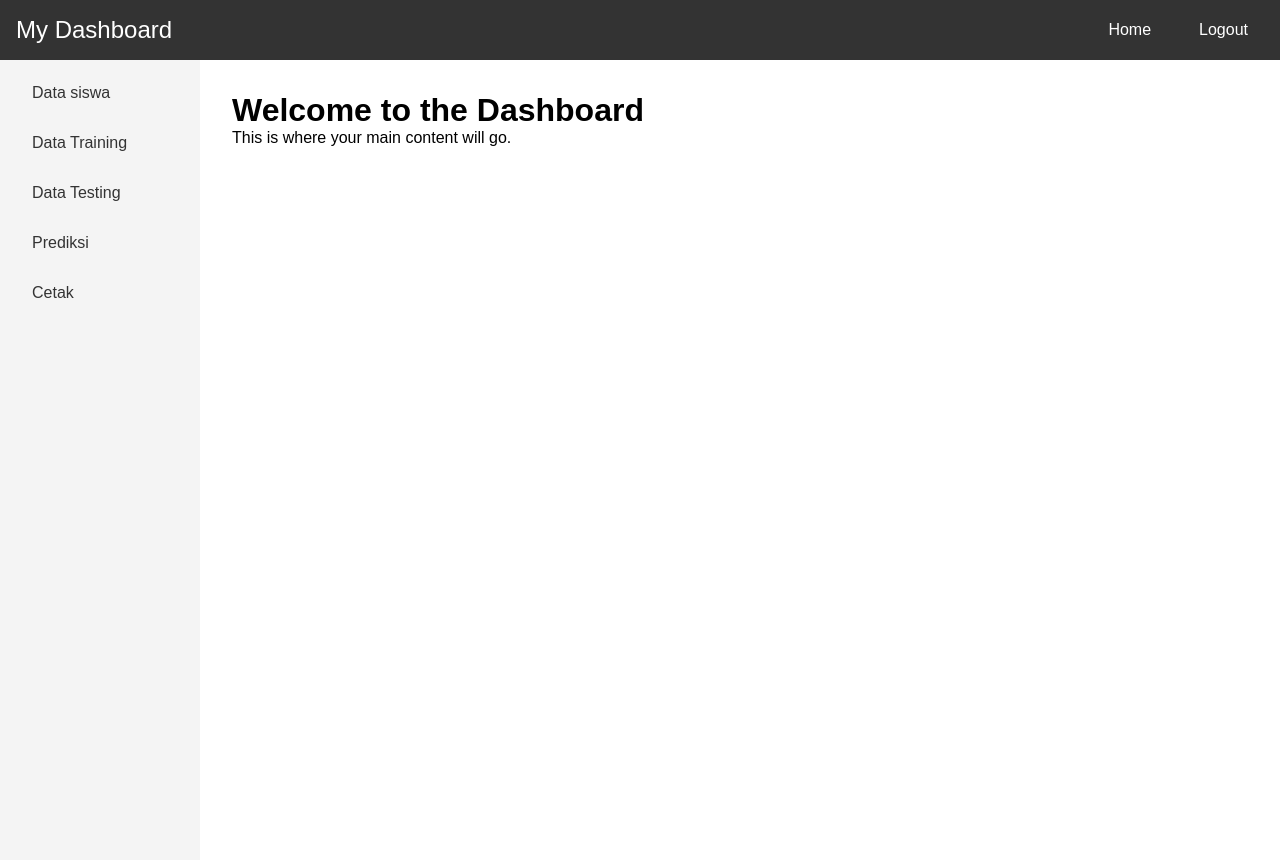
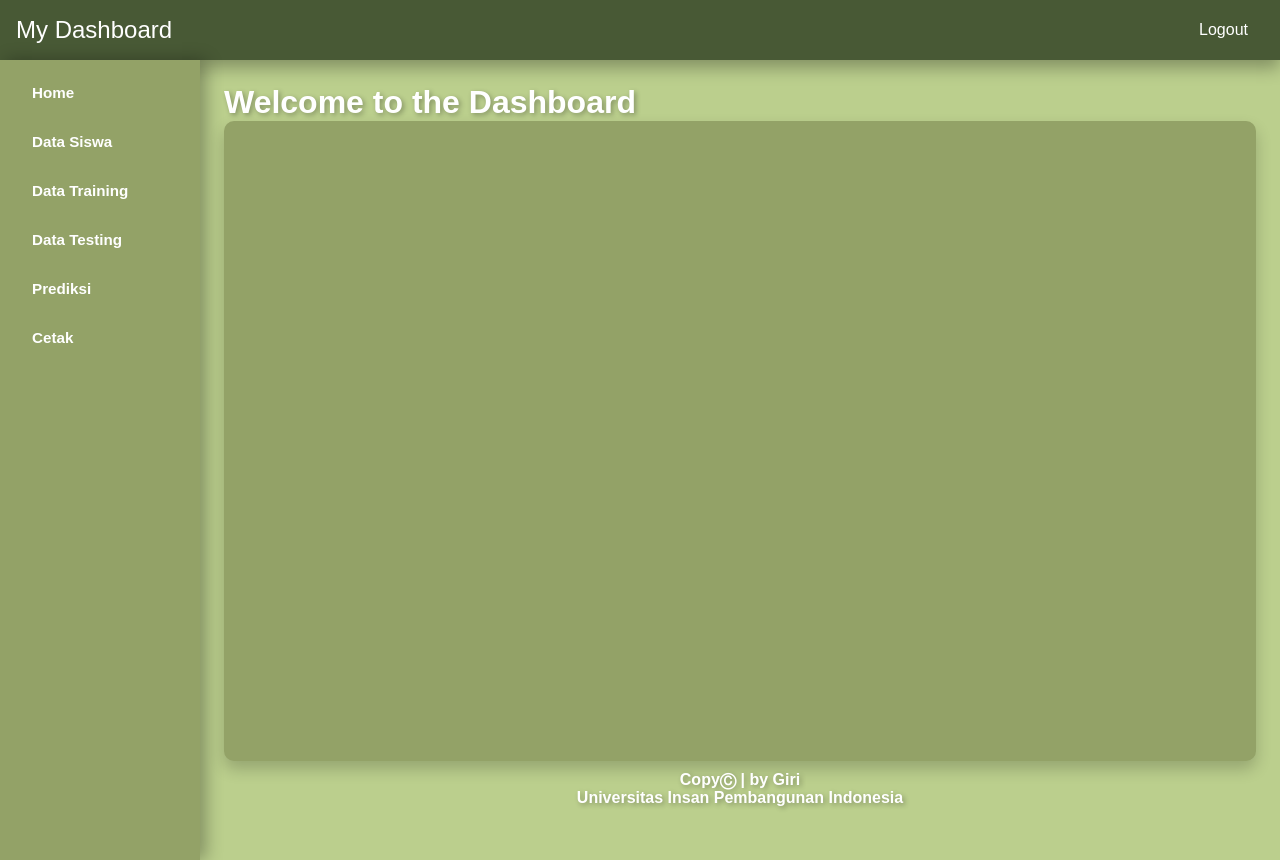
Before and after one commit to Tois286/J2-C45, a PHP site: page / in a window 1280 px wide. Run offline with PHP 8.4, Linux system fonts and the light colour scheme.

Commit message:
green attack

```diff
--- a/index.php
+++ b/index.php
@@ -1,19 +1,10 @@
-<!DOCTYPE html>
-<html lang="en">
-
-<head>
-    <meta charset="UTF-8">
-    <meta name="viewport" content="width=device-width, initial-scale=1.0">
-    <title>Dashboard</title>
-    <link rel="stylesheet" href="src/css/style.css">
-</head>
+<?php include 'modul/header.php' ?>
 
 <body>
     <!-- Navbar -->
     <nav class="navbar">
         <div class="navbar-brand">My Dashboard</div>
         <ul class="navbar-nav">
-            <li><a href="#home">Home</a></li>
             <li><a href="#logout">Logout</a></li>
         </ul>
     </nav>
@@ -21,29 +12,57 @@
     <div class="dashboard">
         <div class="sidebar">
             <ul>
-                <li><a href="#overview">Data siswa</a></li>
+                <li><a href="#home" onclick="showContent('home')">Home</a></li>
+                <li><a href="#dataSiswa" onclick="showContent('dataSiswa')">Data Siswa</a></li>
                 <li class="dropdown" id="data-training">
                     <a href="#">Data Training</a>
                     <div class="dropdown-content" id="submenu-training">
-                        <a href="#">Proses C4.5</a>
-                        <a href="#">Pohon keputusan</a>
+                        <a href="#" onclick="showContent('prosesC45')">Proses C4.5</a>
+                        <a href="#" onclick="showContent('pohonKeputusan')">Pohon Keputusan</a>
                     </div>
                 </li>
                 <li class="dropdown" id="data-testing">
                     <a href="#">Data Testing</a>
                     <div class="dropdown-content" id="submenu-testing">
-                        <a href="#">Proses Testing</a>
-                        <a href="#">Hasil Testing</a>
+                        <a href="#" onclick="showContent('prosesTesting')">Proses Testing</a>
+                        <a href="#" onclick="showContent('hasilTesting')">Hasil Testing</a>
                     </div>
                 </li>
-                <li><a href="#analytics">Prediksi</a></li>
-                <li><a href="#export">Cetak</a></li>
+                <li><a href="#analytics" onclick="showContent('analytics')">Prediksi</a></li>
+                <li><a href="#export" onclick="showContent('export')">Cetak</a></li>
             </ul>
         </div>
 
-        <div class="content">
-            <h1>Welcome to the Dashboard</h1>
-            <p>This is where your main content will go.</p>
+        <div class="content" id="home" style="display: none;">
+            <?php include 'view/home.php' ?>
+        </div>
+
+        <div class="content" id="dataSiswa" style="display: none;">
+            <?php include 'view/dataSiswa.php' ?>
+        </div>
+
+        <div class="content" id="prosesC45" style="display: none;">
+            <?php include 'view/c45.php' ?>
+        </div>
+
+        <div class="content" id="pohonKeputusan" style="display: none;">
+            <?php include 'view/pk.php' ?>
+        </div>
+
+        <div class="content" id="prosesTesting" style="display: none;">
+            <?php include 'view/pt.php' ?>
+        </div>
+
+        <div class="content" id="hasilTesting" style="display: none;">
+            <?php include 'view/ht.php' ?>
+        </div>
+
+        <div class="content" id="analytics" style="display: none;">
+            <?php include 'view/prediksi.php' ?>
+        </div>
+
+        <div class="content" id="export" style="display: none;">
+            <?php include 'view/print.php' ?>
         </div>
     </div>
 
--- a/modul/footer.php
+++ b/modul/footer.php
@@ -0,0 +1,15 @@
+<style>
+    .copy {
+        padding: 10px;
+    }
+
+    p {
+        font-weight: bold;
+    }
+</style>
+<center>
+    <footer class="copy">
+        <p>Copy&#9400; | by Giri</p>
+        <p>Universitas Insan Pembangunan Indonesia</p>
+    </footer>
+</center>
--- a/modul/header.php
+++ b/modul/header.php
@@ -0,0 +1,9 @@
+<!DOCTYPE html>
+<html lang="en">
+
+<head>
+    <meta charset="UTF-8">
+    <meta name="viewport" content="width=device-width, initial-scale=1.0">
+    <title>Dashboard</title>
+    <link rel="stylesheet" href="src/css/style.css">
+</head>
--- a/src/css/style.css
+++ b/src/css/style.css
@@ -8,15 +8,17 @@
 
 body {
     font-family: Arial, sans-serif;
+    background-color: #bbcf8d;
 }
 
 .navbar {
-    background-color: #333;
+    background-color: #485935;
     color: #fff;
     padding: 1rem;
     display: flex;
     justify-content: space-between;
     align-items: center;
+    box-shadow: 0px 8px 16px 0px rgba(0, 0, 0, 0.3);
 }
 
 .navbar-brand {
@@ -48,9 +50,10 @@ body {
 }
 
 .sidebar {
-    background-color: #f4f4f4;
+    background-color: #93a267;
     width: 200px;
     padding: 1rem;
+    box-shadow: 6px 0px 16px 0px rgba(0, 0, 0, 0.3);
 }
 
 .sidebar ul {
@@ -63,18 +66,31 @@ body {
 
 .sidebar a {
     text-decoration: none;
-    color: #333;
+    font-weight: bold;
+    font-size: 95%;
+    color: white;
     display: block;
     padding: 0.5rem 1rem;
 }
 
 .sidebar a:hover {
-    background-color: #ddd;
+    background-color: white;
+    color: #485935;
+    width: 100%;
+    border: 1px solid #485935;
+    border-radius: 10px;
 }
 
 .content {
+    display: none;
     flex-grow: 1;
-    padding: 2rem;
+    padding: 1.5rem;
+    color: white;
+    text-shadow: 2px 2px 5px rgba(0, 0, 0, 0.3);
+}
+
+.content.active {
+    display: block;
 }
 
 /* Dropdown styles */
@@ -86,7 +102,7 @@ body {
 .dropdown-content {
     display: none;
     position: static;
-    background-color: #f9f9f9;
+    /* background-color: #f9f9f9; */
     min-width: 160px;
     z-index: 1;
 }
@@ -96,14 +112,15 @@ body {
 }
 
 .dropdown-content a {
-    color: black;
+    color: #485935;
+    font-weight: bold;
     padding: 12px 16px;
     text-decoration: none;
     display: block;
 }
 
 .dropdown-content a:hover {
-    background-color: #f1f1f1;
+    background-color: white;
 }
 
 /* Submenu styles */
@@ -120,3 +137,15 @@ body {
 .dropdown:hover .submenu {
     display: block;
 }
+
+.card-home{
+    background-color: #93a267;
+    height: 80vh;
+    right: 100%;
+    border-radius: 10px;
+    box-shadow: 0px 8px 16px 0px rgba(0, 0, 0, 0.2);
+}
+
+.img{
+    padding-top: 20px;
+}
--- a/src/js/script.js
+++ b/src/js/script.js
@@ -43,3 +43,22 @@ document.addEventListener('DOMContentLoaded', function() {
         submenuTesting.style.display = 'none';
     });
 });
+
+function showContent(id) {
+    // Hide all content
+    const contents = document.querySelectorAll('.content');
+    contents.forEach(content => {
+        content.style.display = 'none';
+    });
+
+    // Show selected content
+    const selectedContent = document.getElementById(id);
+    if (selectedContent) {
+        selectedContent.style.display = 'block';
+    }
+}
+
+// Show home content by default
+document.addEventListener('DOMContentLoaded', () => {
+    showContent('home');
+});
--- /dev/null
+++ b/view/c45.php
@@ -0,0 +1,5 @@
+<div>
+    <h1>Proses C4.5</h1>
+    <p>Ini adalah konten untuk Proses C4.5.</p>
+</div>
+</div>
--- /dev/null
+++ b/view/dataSiswa.php
@@ -0,0 +1,4 @@
+<div>
+    <h1>Data Siswa</h1>
+    <p>Ini adalah konten untuk Data Siswa.</p>
+</div>
--- /dev/null
+++ b/view/home.php
@@ -0,0 +1,13 @@
+<div>
+    <h1>Welcome to the Dashboard</h1>
+    <div class="card-home">
+        <div class="img">
+            <!-- <center>
+                <img src="asset/unipi.png" alt="image" style="width: 80%; height: auto; border-radius:20px;">
+            </center> -->
+        </div>
+    </div>
+</div>
+<div>
+    <?php include 'modul/footer.php' ?>
+</div>
--- /dev/null
+++ b/view/ht.php
@@ -0,0 +1,4 @@
+<div>
+    <h1>Hasil Testing</h1>
+    <p>Ini adalah konten untuk Hasil Testing.</p>
+</div>
--- /dev/null
+++ b/view/pk.php
@@ -0,0 +1,4 @@
+<div>
+    <h1>Pohon Keputusan</h1>
+    <p>Ini adalah konten untuk Pohon Keputusan.</p>
+</div>
--- /dev/null
+++ b/view/prediksi.php
@@ -0,0 +1,4 @@
+<div>
+    <h1>Prediksi</h1>
+    <p>Ini adalah konten untuk Prediksi.</p>
+</div>
--- /dev/null
+++ b/view/print.php
@@ -0,0 +1,4 @@
+<div>
+    <h1>Cetak</h1>
+    <p>Ini adalah konten untuk Cetak.</p>
+</div>
--- /dev/null
+++ b/view/pt.php
@@ -0,0 +1,4 @@
+<div>
+    <h1>Proses Testing</h1>
+    <p>Ini adalah konten untuk Proses Testing.</p>
+</div>
```
Also changed, not shown: asset/unipi.png (added), modul/content.php (deleted).
